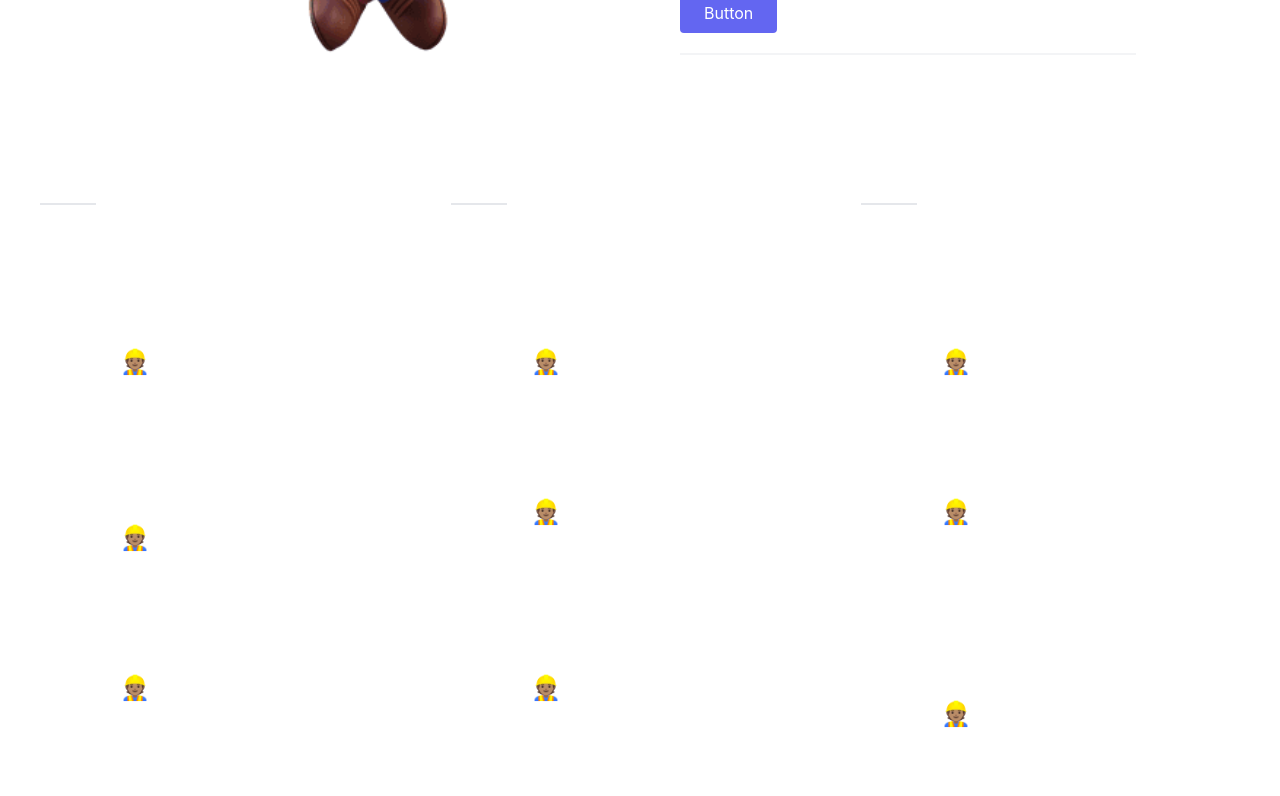
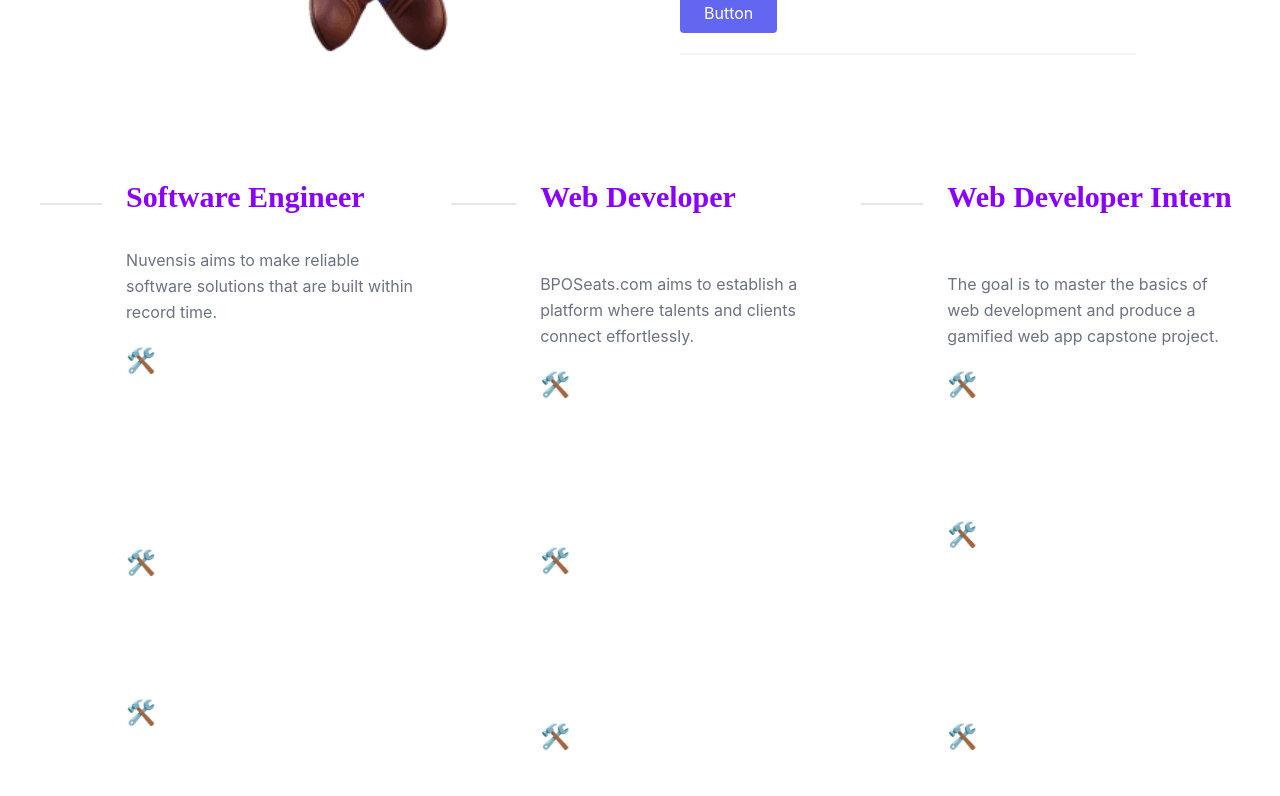
Before and after one commit to pama-arniel/portfolio, a Vue app: page / in a window 1280 px wide. Shown: the part 1300-2096 px from the top of the page. Built offline with nearby package versions, Linux system fonts and the light colour scheme; what particles.vue would draw is missing.

Commit message:
Add purple title for position

```diff
--- a/src/components/Experience.vue
+++ b/src/components/Experience.vue
@@ -1,5 +1,5 @@
 <template>
-<div class="container text-white px-10 pt-10 pb-24 mx-auto">
+<div class="container text-white font-inter px-10 pt-10 pb-24 mx-auto">
    <div class="flex flex-wrap -mx-4 -my-8">
       <div
          v-for="(experience, index) in experiences"
@@ -7,14 +7,14 @@
          class="py-8 px-4 lg:w-1/3"
          >
          <div class="h-full flex items-start">
-            <div class="w-14 flex-shrink-0 flex flex-col text-left leading-none">
+            <div class="w-15 flex-shrink-0 flex flex-col text-left leading-none">
                <span class="pb-2 mb-2 border-b-2 border-gray-200">{{experience.startDate}}</span>
                <span class="title-font leading-none">{{experience.endDate}}</span>
             </div>
             <div class="flex-grow pl-6">
-               <h1 class="title-font text-3xl font-medium mb-2">{{experience.position}}</h1>
-               <h2 class="tracking-widest font-medium">{{experience.company}}</h2>
-               <p class="leading-relaxed mb-5">
+               <h1 class="title-font text-3xl mb-2 purple-header">{{experience.position}}</h1>
+               <h2 class="tracking-widest font-bold">{{experience.company}}</h2>
+               <p class="leading-relaxed mb-5 text-gray-500">
                   {{experience.description}}
                </p>
                <div
@@ -23,7 +23,7 @@
                   class="leading-relaxed mb-6 content-start"
                   >
                   <div class="float-left">
-                     <span class="text-2xl">👷🏽 </span>
+                     <span class="text-2xl">🛠️ </span>
                   </div>
                   <div>
                      <span class="text-white my-6 pl-2 align-middle flex">
@@ -67,7 +67,7 @@ export default {
                 startDate: '07/2019',
                 endDate: '08/2020',
                 position: 'Web Developer',
-                company: 'BPOSEATS / CHANNEL INFO TECH',
+                company: 'BPOSeats.com / Channel Info Tech',
                 description: 'BPOSeats.com aims to establish a platform where talents and clients connect effortlessly.',
                 tasks: [
                     'Back-end development, front-end development, implementation of HRIS-related features',
@@ -80,7 +80,7 @@ export default {
                 startDate: '06/2018',
                 endDate: '08/2018',
                 position: 'Web Developer Intern',
-                company: 'BPOSEATS / CHANNEL INFO TECH',
+                company: 'BPOSeats.com / Channel Info Tech',
                 description: 'The goal is to master the basics of web development and  produce a gamified web app capstone project.',
                 tasks: [
                     'Developed "GuessWhut!?", an online video platform for playing charades with friends',
```
